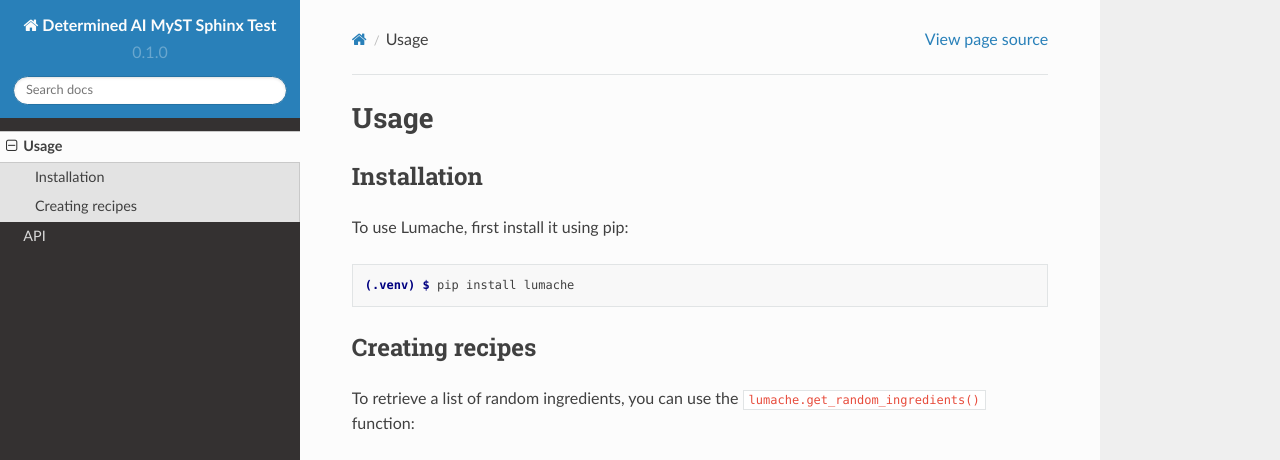
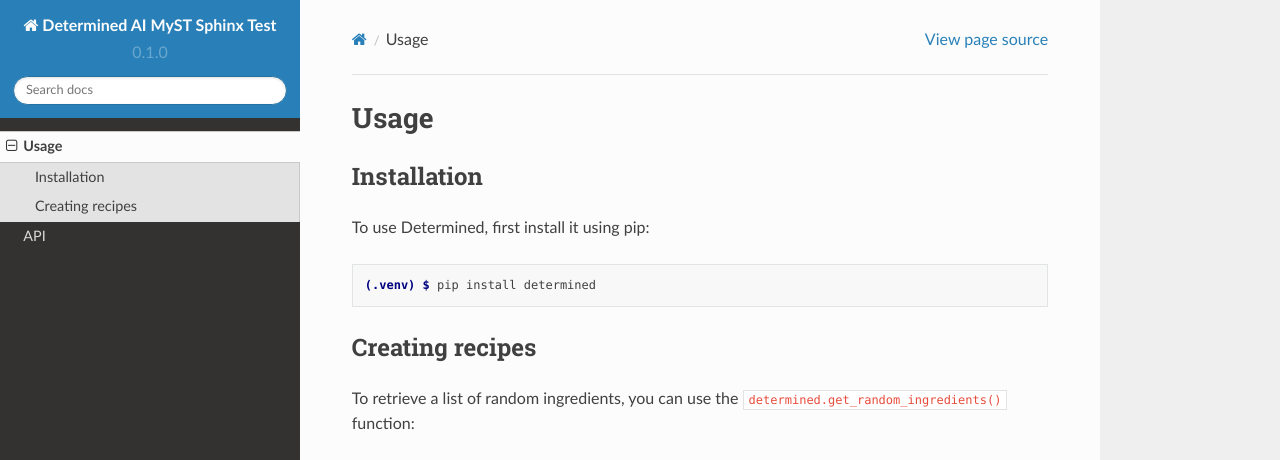
Before and after one commit to tara-det-ai/myst-sphinx-alpha, a Sphinx documentation site: the page built from docs/source/usage.rst, in a window 1280 px wide and 1095 px high. Shown: the top 460 px of the window. Built offline with Sphinx 7.4.7 and the Read the Docs theme 2.0.0, drawn with Linux system fonts in a browser that asks for light colours; some of the changed text lies outside the part shown; grey boxes are pictures that could not be loaded.

Commit message:
minor edits

```diff
--- a/docs/source/api.rst
+++ b/docs/source/api.rst
@@ -4,4 +4,4 @@
 .. autosummary::
    :toctree: generated
 
-   lumache
+   determined
--- a/docs/source/index.rst
+++ b/docs/source/index.rst
@@ -5,8 +5,7 @@
 
 Determined AI is the fastest and easiest way to build deep learning models.
 
-Check out the :doc:`usage` section for further information, including
-how to :ref:`installation` the project.
+Check out the :doc:`usage` section for further information, including :ref:`installation`.
 
 .. note::
 
--- a/docs/source/usage.rst
+++ b/docs/source/usage.rst
@@ -6,28 +6,28 @@
 Installation
 ------------
 
-To use Lumache, first install it using pip:
+To use Determined, first install it using pip:
 
 .. code-block:: console
 
-   (.venv) $ pip install lumache
+   (.venv) $ pip install determined
 
 Creating recipes
 ----------------
 
 To retrieve a list of random ingredients,
-you can use the ``lumache.get_random_ingredients()`` function:
+you can use the ``determined.get_random_ingredients()`` function:
 
-.. autofunction:: lumache.get_random_ingredients
+.. autofunction:: determined.get_random_ingredients
 
 The ``kind`` parameter should be either ``"meat"``, ``"fish"``,
-or ``"veggies"``. Otherwise, :py:func:`lumache.get_random_ingredients`
+or ``"veggies"``. Otherwise, :py:func:`determined.get_random_ingredients`
 will raise an exception.
 
-.. autoexception:: lumache.InvalidKindError
+.. autoexception:: determined.InvalidKindError
 
 For example:
 
->>> import lumache
->>> lumache.get_random_ingredients()
+>>> import determined
+>>> determined.get_random_ingredients()
 ['shells', 'gorgonzola', 'parsley']
```
